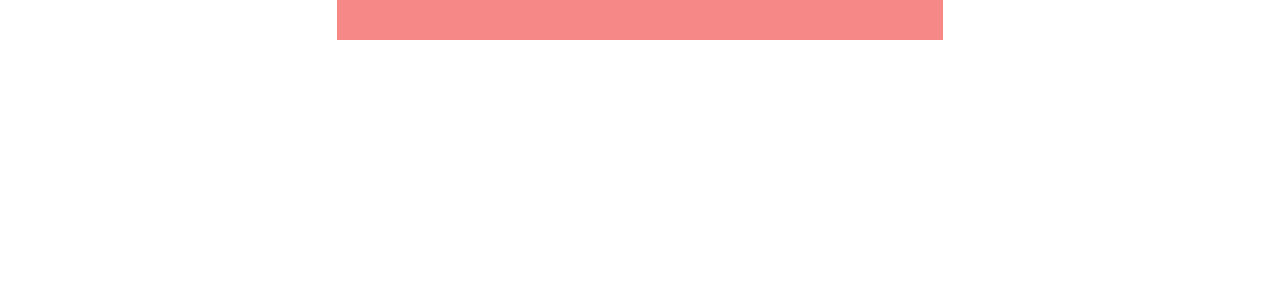
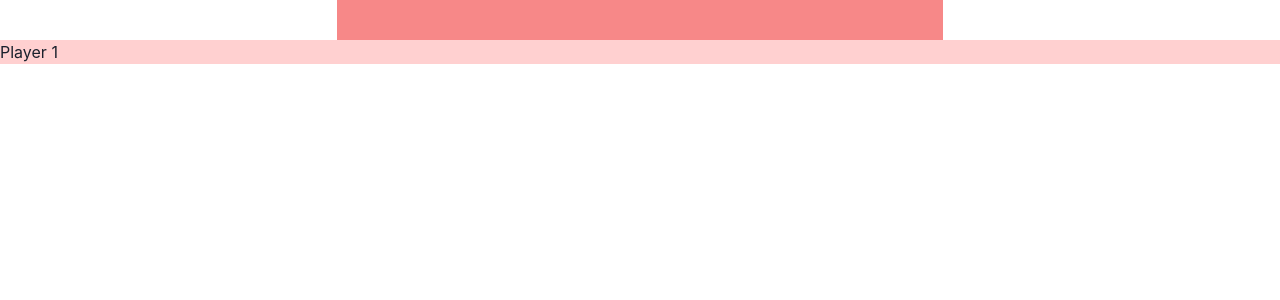
Before and after one commit to ultimate-cookie/cookie-client, a React app: page /lobby in a window 1280 px wide. Shown: the top 300 px of the page. Built offline with nearby package versions, Linux system fonts and the light colour scheme.

Commit message:
Add: PlayerList page and Player component

```diff
--- a/src/App.js
+++ b/src/App.js
@@ -11,6 +11,7 @@ import {
   QuizDetails,
   Welcome,
   NavBar,
+  PlayerList,
 } from "./components";
 
 function App() {
@@ -31,10 +32,10 @@ function App() {
         <Route path="/join">
           <JoinLobby />
         </Route>
+        <Route path="/lobby">
+          <PlayerList />
+        </Route>
         {/*
-        <Route path="/lobby">
-          <Lobby />
-        </Route>
         <Route path="/play">
           <Quiz />
         </Route>
--- /dev/null
+++ b/src/components/Player/index.js
@@ -0,0 +1,8 @@
+import React from 'react';
+import { Text } from '@chakra-ui/react';
+
+const Player = () => (
+  <Text bg="#ffd0d0">Player 1</Text>
+)
+
+export default Player
--- /dev/null
+++ b/src/components/PlayerList/index.js
@@ -0,0 +1,12 @@
+import React from "react";
+import { Player } from "../index";
+
+const PlayerList = () => {
+  return (
+    <>
+      <Player />
+    </>
+  );
+};
+
+export default PlayerList;
```
Also changed, not shown: src/components/JoinButton/index.js (+16 -9 lines), src/components/index.js (+9 -7 lines).
